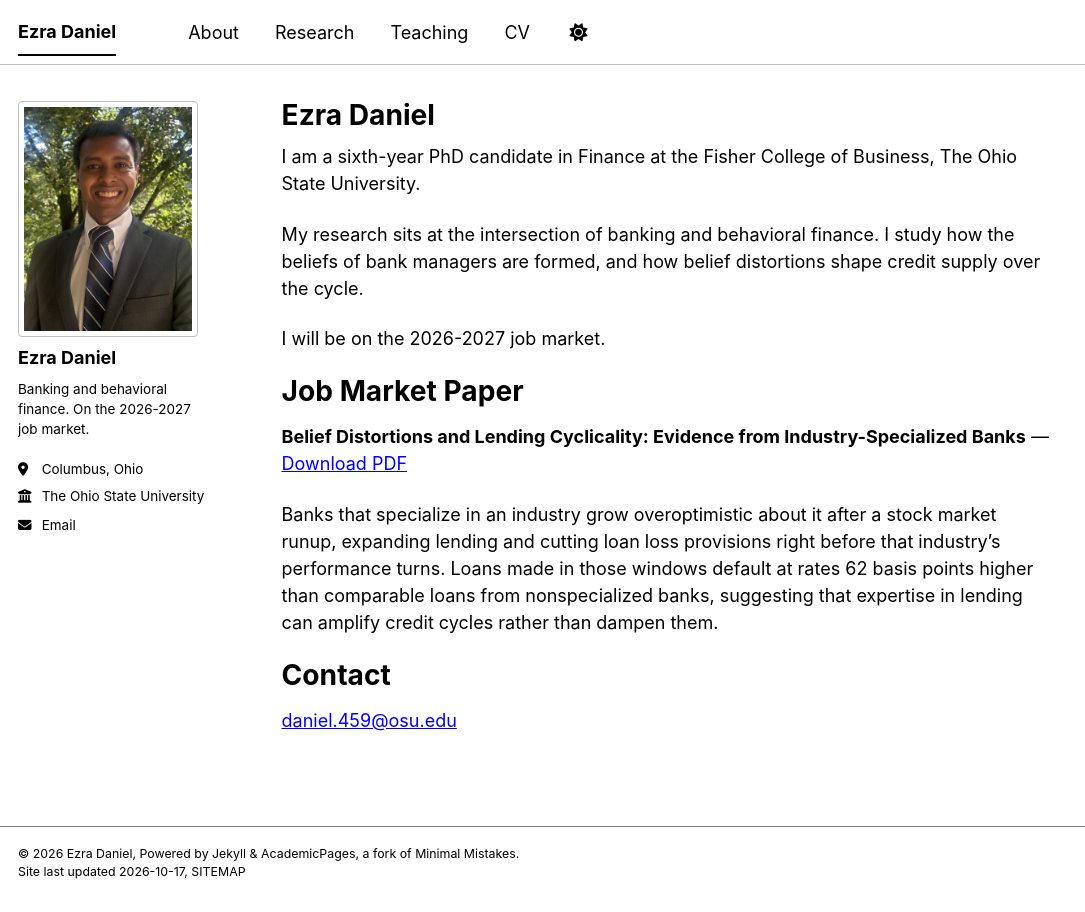
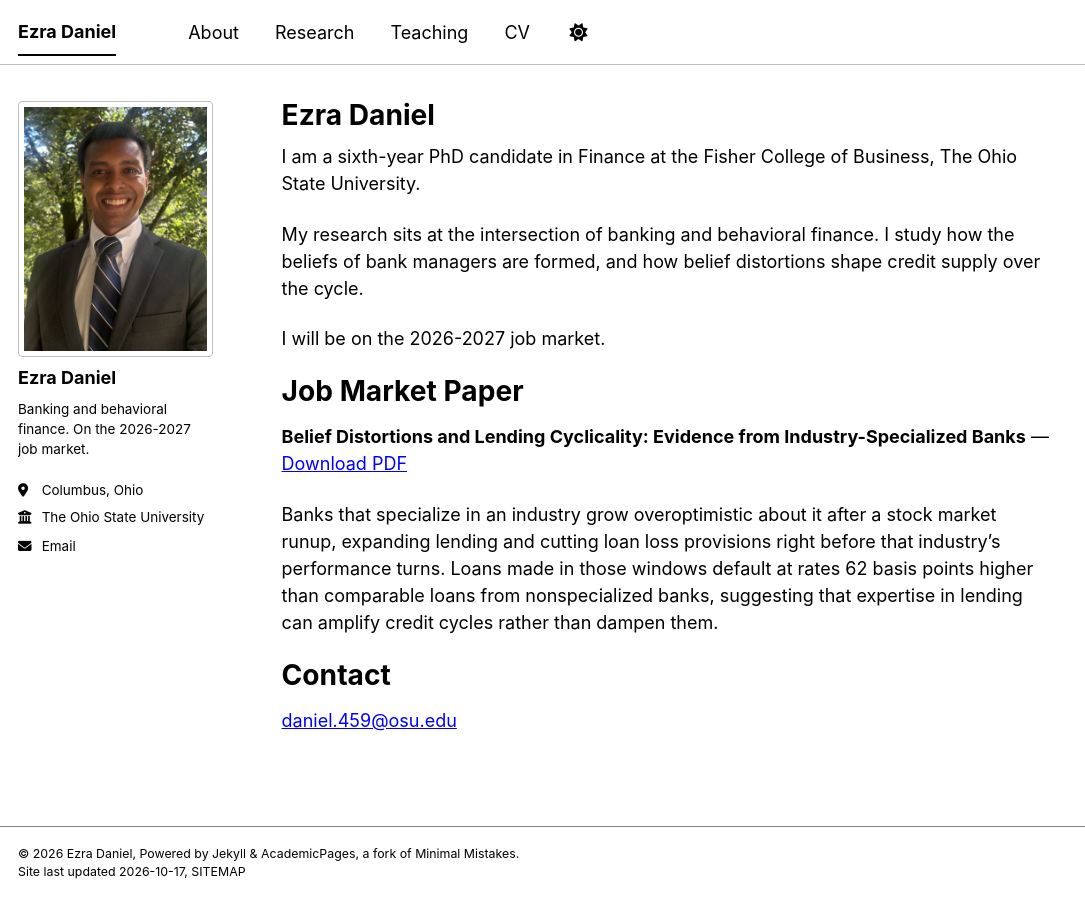
Before and after one commit to ezra-daniel/ezra-daniel.github.io, a Jekyll site: the page built from _pages/about.md, in a window 1280 px wide. Shown: the whole page, without its empty margins (0-1085 px from the left). Built offline with Jekyll 4.4.1, drawn with Linux system fonts in a browser that asks for light colours; a style sheet for code colours, icons or effects is not loaded.

Commit message:
Increase max-width of author avatar image

```diff
--- a/assets/css/main.scss
+++ b/assets/css/main.scss
@@ -40,5 +40,5 @@
 
 .author__avatar img {
   border-radius: 4px;
-  max-width: 180px;
+  max-width: 220px;
 }
```
